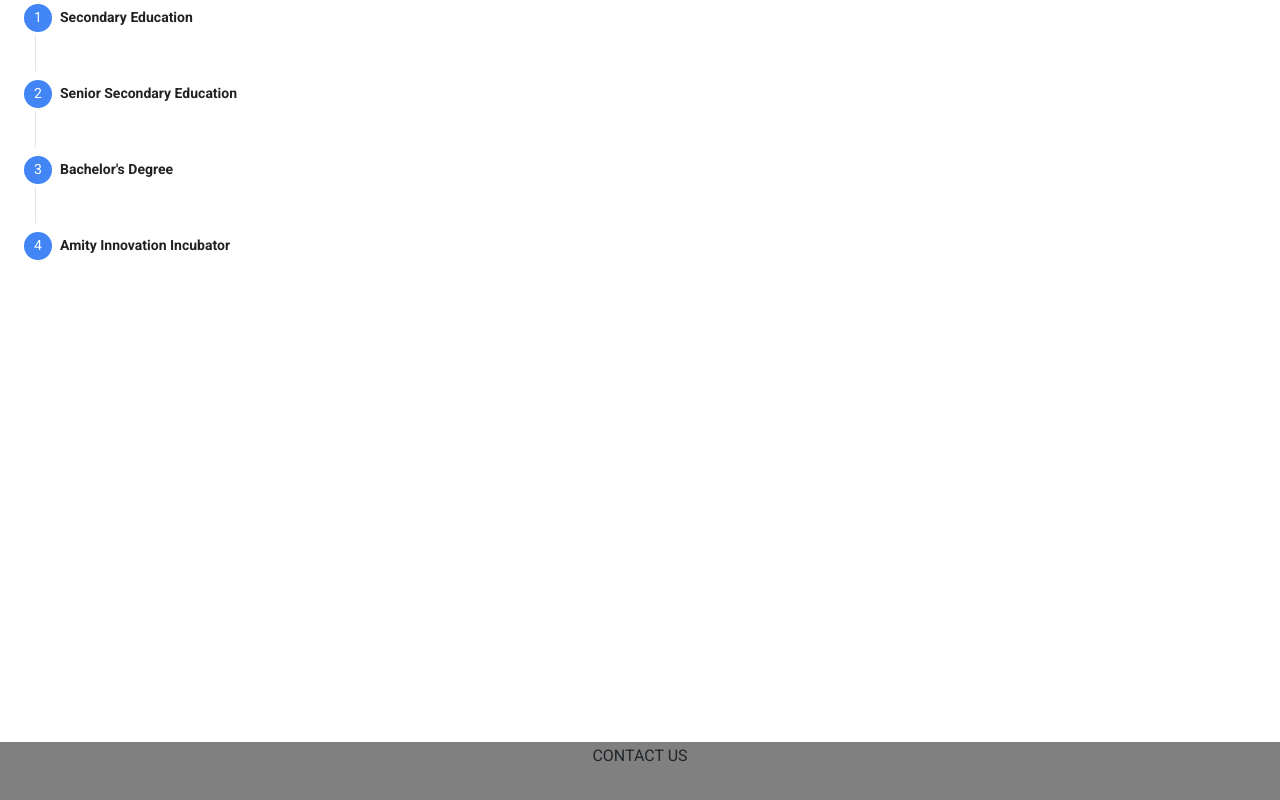
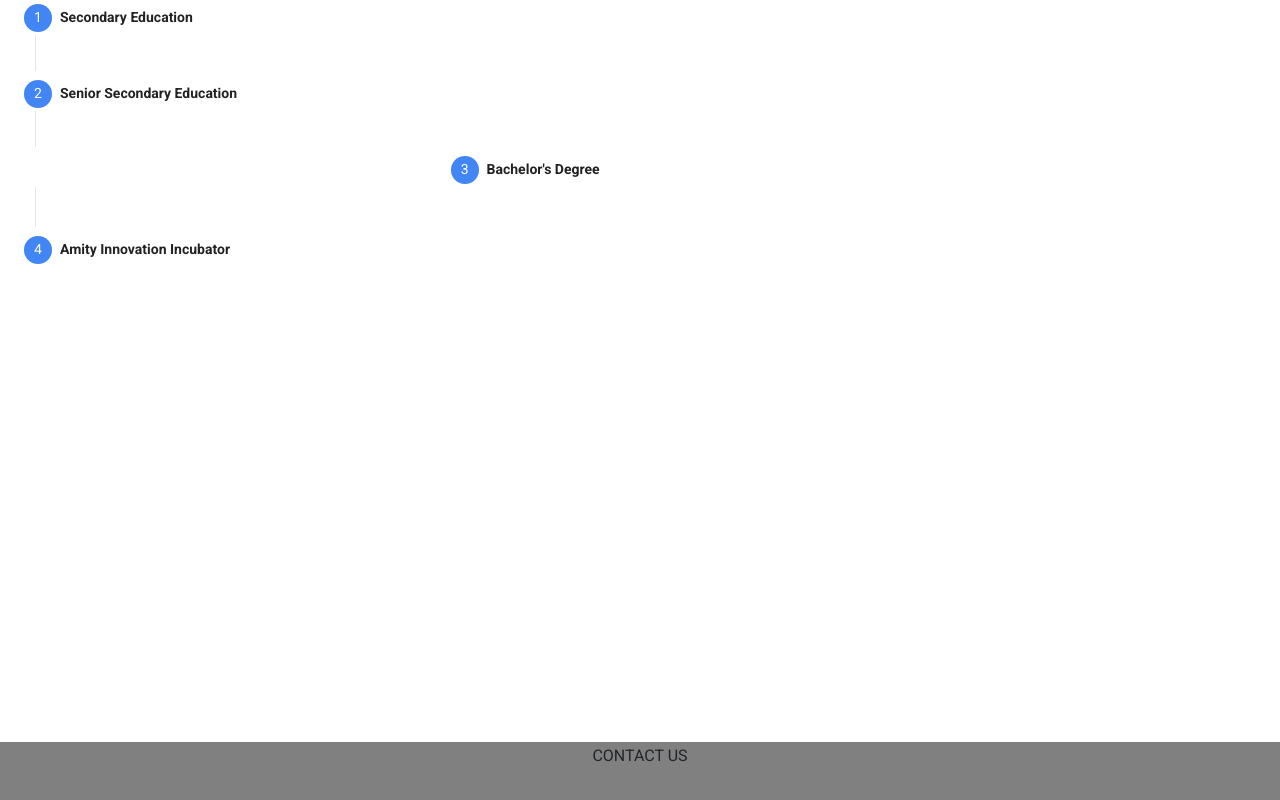
Before and after one commit to ikartikgautam/portfolio, an Angular app: page / in a window 1280 px wide. Shown: the part 3262-4062 px from the top of the page. Built offline with nearby package versions, Linux system fonts and the light colour scheme.

Commit message:
added part 3 in stepper

```diff
--- a/src/app/home/home.component.html
+++ b/src/app/home/home.component.html
@@ -127,6 +127,7 @@
                     <a href="#!">
                         <span class="circle">3</span>
                         <span class="label">Bachelor's Degree</span>
+                        <p>Persuing my bachelor's Degree in Computer Science and engineering</p>
                     </a>
                 </li>
                 <!-- First Step -->
@@ -141,5 +142,5 @@
         </div>
     </div>
 </div>
-    <!-- Footer -->
-    <app-footer-bar></app-footer-bar>
+<!-- Footer -->
+<app-footer-bar></app-footer-bar>
```
